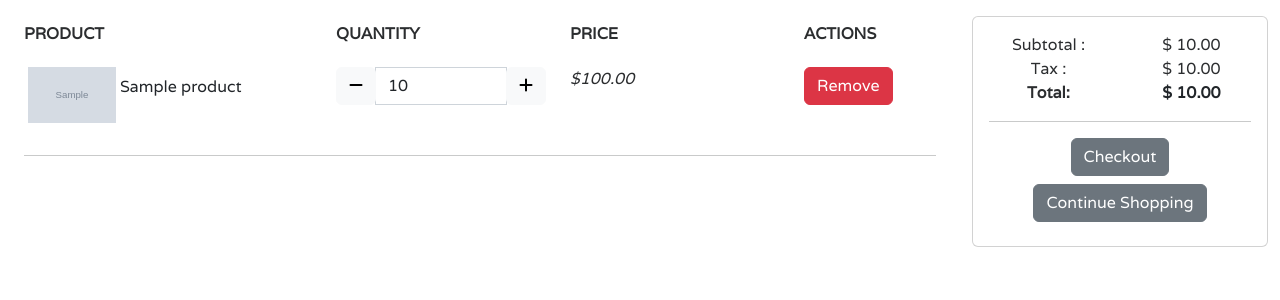
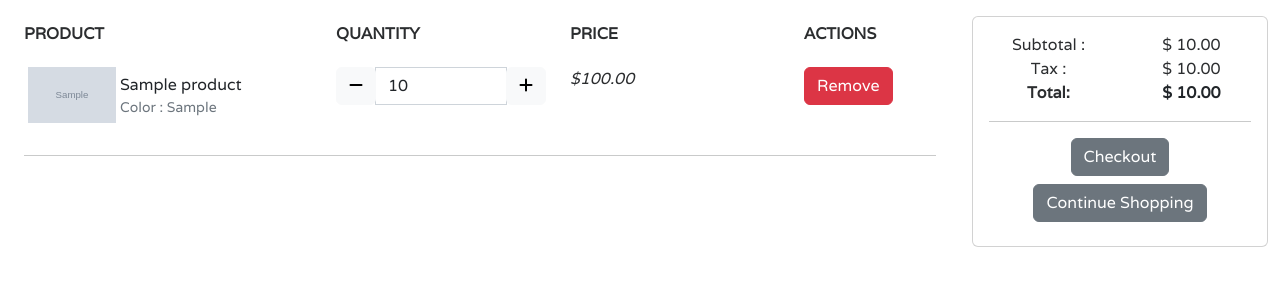
Before and after one commit to samuelandersoncodes/kidomart, a Django app: template carts/templates/cart.html in a window 1280 px wide. Shown: the part 48-348 px from the top of the page. Run offline with Django 3.2, Linux system fonts and the light colour scheme; tables that the repository leaves empty hold one stand-in row (values such as "Sample post"); the template is opened without the code that fills it: values that come from a table or form of the project are taken from there, most other values are stand-ins (such as "Sample title", 1, 10 or a date in 2020); grey boxes marked "Sample" are stand-in pictures; some libraries are stand-ins or nearby versions; some web fonts are replaced.

Commit message:
feat: Add product variations to cart

```diff
--- a/carts/templates/cart.html
+++ b/carts/templates/cart.html
@@ -52,7 +52,13 @@
                                     class="text-decoration-none text-dark" aria-label="product detail">
                                     {{ cart_item.product.product_name }}
                                 </a>
-                                <p class="text-muted small"></p>
+                                <p class="text-muted small mb-0">
+                                    {% if cart_item.variations.all %}
+                                    {% for item in cart_item.variations.all %}
+                                    {{ item.variation_category | capfirst }} : {{ item.variation_value | capfirst }} <br>
+                                    {% endfor %}
+                                    {% endif %}
+                                </p>
                             </figcaption>
                         </figure>
                     </div>
```
